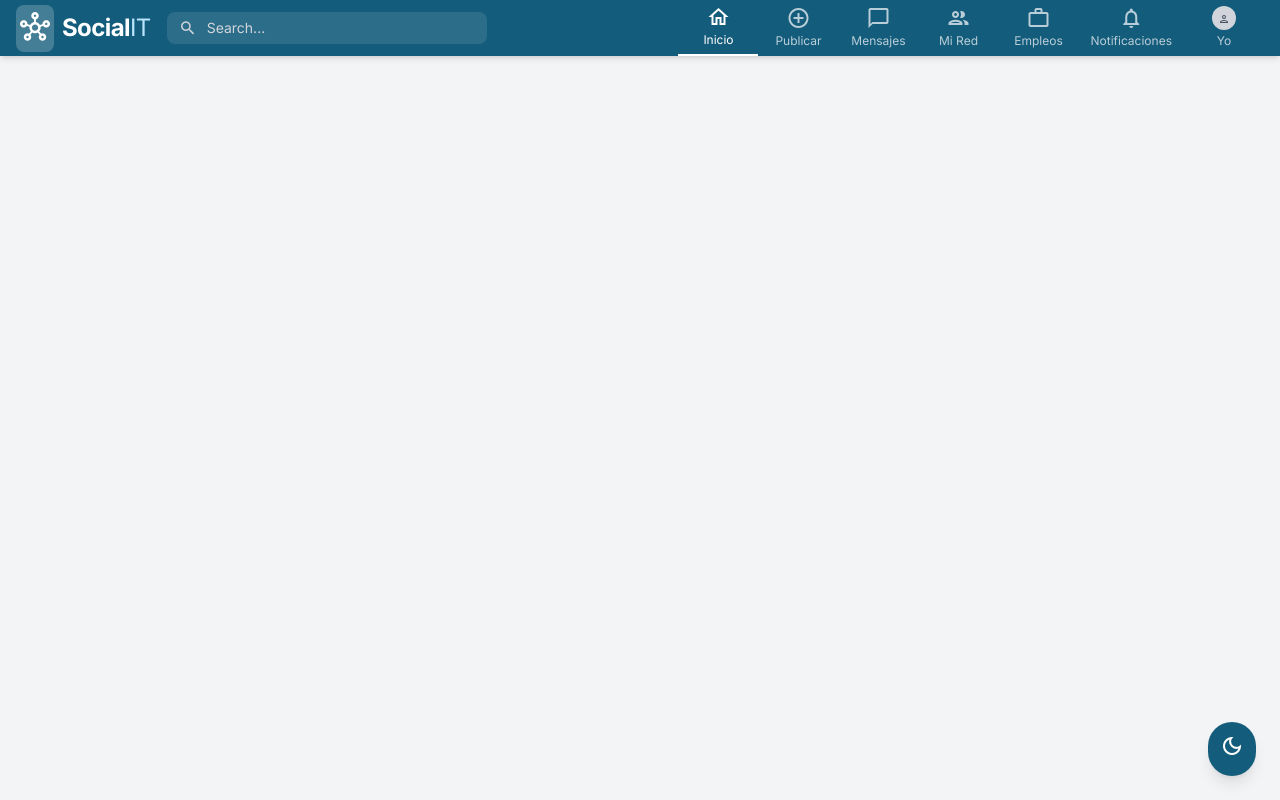
After one commit to Brhandon28/Red-Social-ATI, a Django app: template templates/base.html in a window 1280 px wide. The commit adds this page. Run offline with Django 5.2, Linux system fonts and the light colour scheme; the template is opened without the code that fills it, so the values that code supplies are empty; some libraries are stand-ins or nearby versions.

Commit message:
add base template and update navbar structure for improved layout and styling

```diff
--- /dev/null
+++ b/templates/base.html
@@ -0,0 +1,73 @@
+<!DOCTYPE html>
+<html lang="es">
+<head>
+    <meta charset="utf-8"/>
+    <meta content="width=device-width, initial-scale=1.0" name="viewport"/>
+    <title>{% block title %}SocialIT - Professional Network{% endblock %}</title>
+
+    {% load static %}
+    <script src="https://cdn.tailwindcss.com?plugins=forms,typography"></script>
+    <link href="https://fonts.googleapis.com/css2?family=Inter:wght@300;400;500;600;700&amp;family=Material+Icons+Outlined&amp;display=swap" rel="stylesheet"/>
+
+    <script>
+        tailwind.config = {
+            darkMode: "class",
+            theme: {
+                extend: {
+                    colors: {
+                        primary: "#145c7c",
+                        "background-light": "#f3f4f6",
+                        "background-dark": "#0f172a",
+                    },
+                    fontFamily: {
+                        display: ["Inter", "sans-serif"],
+                    },
+                    borderRadius: {
+                        DEFAULT: "0.5rem",
+                    },
+                },
+            },
+        };
+    </script>
+
+    <style>
+        body {
+            font-family: 'Inter', sans-serif;
+        }
+        .material-icons-outlined {
+            font-size: 24px;
+        }
+        .nav-item {
+            display: flex;
+            flex-direction: column;
+            align-items: center;
+            justify-content: center;
+            padding: 0 12px;
+            color: rgba(255, 255, 255, 0.7);
+            cursor: pointer;
+            transition: color 0.2s;
+            min-width: 80px;
+        }
+        .nav-item:hover, .nav-item.active {
+            color: white;
+        }
+        .nav-item.active {
+            border-bottom: 2px solid white;
+        }
+        .nav-item span:last-child {
+            font-size: 12px;
+            margin-top: 2px;
+        }
+    </style>
+</head>
+<body class="bg-background-light dark:bg-background-dark transition-colors duration-200">
+
+    {% include 'navbar.html' %}
+
+    {% block content %}{% endblock %}
+
+    <button class="fixed bottom-6 right-6 bg-primary text-white p-3 rounded-full shadow-lg z-50" onclick="document.documentElement.classList.toggle('dark')">
+        <span class="material-icons-outlined">dark_mode</span>
+    </button>
+</body>
+</html>
--- a/templates/navbar.html
+++ b/templates/navbar.html
@@ -14,68 +14,37 @@
                 <input class="block w-full pl-10 pr-3 py-1.5 border-none rounded bg-white/10 text-white placeholder-gray-300 focus:ring-2 focus:ring-white/20 sm:text-sm" placeholder="Search..." type="text"/>
             </div>
         </div>
-
         <nav class="flex h-full items-stretch">
-            <div class="nav-item {% if request.resolver_match.url_name == 'feed' %}active{% endif %}">
-                <a href="{% url 'feed' %}" class="flex flex-col items-center">
+            <div class="nav-item active">
                 <span class="material-icons-outlined">home</span>
                 <span>Inicio</span>
-                </a>
             </div>
-
-            {% if user.is_authenticated %}
             <div class="nav-item">
-                <a href="#" class="flex flex-col items-center">
                 <span class="material-icons-outlined">add_circle_outline</span>
                 <span>Publicar</span>
-                </a>
             </div>
             <div class="nav-item">
-                <a href="#" class="flex flex-col items-center">
                 <span class="material-icons-outlined">chat_bubble_outline</span>
                 <span>Mensajes</span>
-                </a>
             </div>
             <div class="nav-item">
-                <a href="#" class="flex flex-col items-center">
                 <span class="material-icons-outlined">people_outline</span>
                 <span>Mi Red</span>
-                </a>
             </div>
             <div class="nav-item">
-                <a href="#" class="flex flex-col items-center">
                 <span class="material-icons-outlined">work_outline</span>
                 <span>Empleos</span>
-                </a>
             </div>
             <div class="nav-item">
-                <a href="#" class="flex flex-col items-center">
                 <span class="material-icons-outlined">notifications_none</span>
                 <span>Notificaciones</span>
-                </a>
             </div>
             <div class="nav-item">
-                <a href="#" class="flex flex-col items-center">
                 <div class="w-6 h-6 rounded-full bg-gray-300 flex items-center justify-center overflow-hidden">
                     <span class="material-icons-outlined text-gray-600 text-lg">person</span>
                 </div>
-                    <span>{{ user.username|truncatechars:8 }}</span>
-                </a>
+                <span>Yo</span>
             </div>
-            {% else %}
-            <div class="nav-item">
-                <a href="#" class="flex flex-col items-center">
-                    <span class="material-icons-outlined">login</span>
-                    <span>Iniciar</span>
-                </a>
-            </div>
-            <div class="nav-item">
-                <a href="#" class="flex flex-col items-center">
-                    <span class="material-icons-outlined">person_add</span>
-                    <span>Registro</span>
-                </a>
-            </div>
-            {% endif %}
         </nav>
     </div>
 </header>
```
Lines whose indentation alone changed are shown as unchanged.
